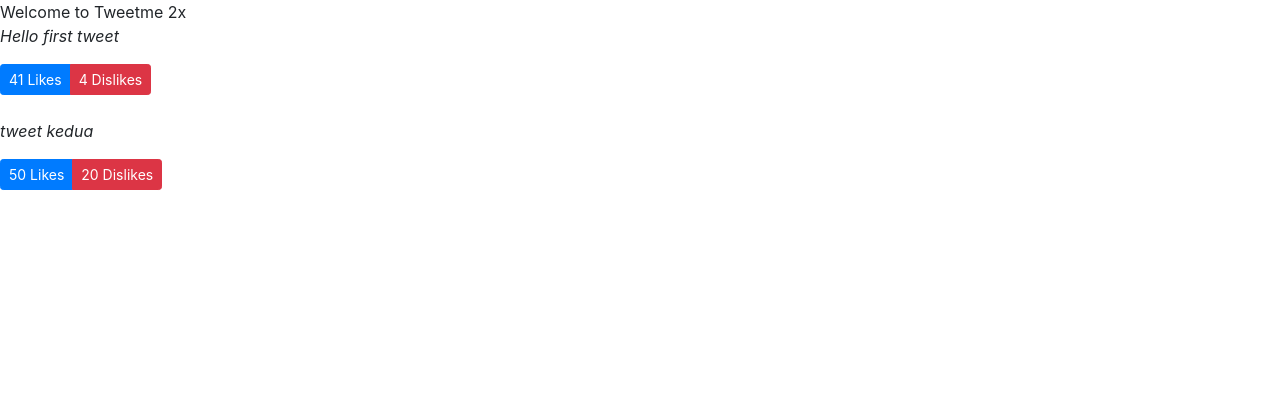
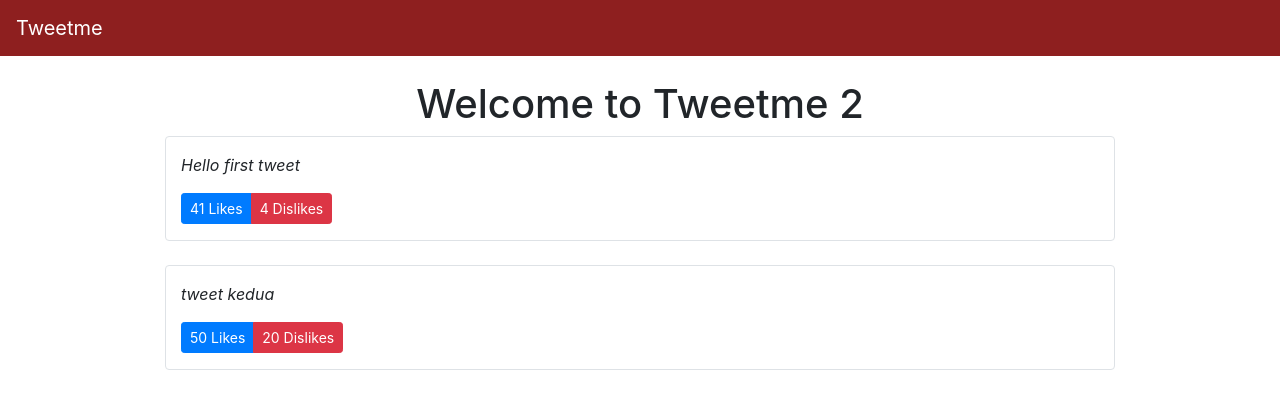
Before and after one commit to rahmadsandy/Django-React-Tweetme2-Roadmap, a Django app: page / in a window 1280 px wide. Shown: the top 409 px of the page. Run offline with Django 3.2, Linux system fonts and the light colour scheme; data comes from the database, SQL or seed files in the repository; data that the repository does not hold is empty; some libraries are stand-ins or nearby versions.

Commit message:
21 - Rapid Implement of Bootstrap Theme

```diff
--- a/templates/base.html
+++ b/templates/base.html
@@ -7,12 +7,19 @@
 
     <!-- Bootstrap CSS -->
     <link rel="stylesheet" href="https://stackpath.bootstrapcdn.com/bootstrap/4.4.1/css/bootstrap.min.css" integrity="sha384-Vkoo8x4CGsO3+Hhxv8T/Q5PaXtkKtu6ug5TOeNV6gBiFeWPGFN9MuhOf23Q9Ifjh" crossorigin="anonymous">
-
+    <style>
+      .bg-tweetme {
+          background-color: #8e1f1f!important;
+      }
+    </style>
     <title>Tweetme 2 {% block head_title %}{% endblock head_title%}</title>
   </head>
   <body>
-    {% block content %}
-    {% endblock content %}
+    {% include "components/navbar.html" %}
+    <div class='container'>
+      {% block content %}
+      {% endblock content %}
+    </div>
     <!-- DRY Don't Repeat Yourself -->
     <!-- Optional JavaScript -->
     <!-- jQuery first, then Popper.js, then Bootstrap JS -->
--- /dev/null
+++ b/templates/components/navbar.html
@@ -0,0 +1,35 @@
+<nav class="navbar navbar-expand-lg navbar-dark bg-tweetme mb-4">
+    <a class="navbar-brand" href="/">Tweetme</a>
+    <button class="navbar-toggler" type="button" data-toggle="collapse" data-target="#navbarSupportedContent" aria-controls="navbarSupportedContent" aria-expanded="false" aria-label="Toggle navigation">
+      <span class="navbar-toggler-icon"></span>
+    </button>
+
+    <div class="collapse navbar-collapse d-none" id="navbarSupportedContent">
+      <ul class="navbar-nav mr-auto d-none">
+        <li class="nav-item active">
+          <a class="nav-link" href="#">Home <span class="sr-only">(current)</span></a>
+        </li>
+        <li class="nav-item">
+          <a class="nav-link" href="#">Link</a>
+        </li>
+        <li class="nav-item dropdown">
+          <a class="nav-link dropdown-toggle" href="#" id="navbarDropdown" role="button" data-toggle="dropdown" aria-haspopup="true" aria-expanded="false">
+            Dropdown
+          </a>
+          <div class="dropdown-menu" aria-labelledby="navbarDropdown">
+            <a class="dropdown-item" href="#">Action</a>
+            <a class="dropdown-item" href="#">Another action</a>
+            <div class="dropdown-divider"></div>
+            <a class="dropdown-item" href="#">Something else here</a>
+          </div>
+        </li>
+        <li class="nav-item">
+          <a class="nav-link disabled" href="#" tabindex="-1" aria-disabled="true">Disabled</a>
+        </li>
+      </ul>
+      <form class="form-inline my-2 my-lg-0 d-none">
+        <input class="form-control mr-sm-2" type="search" placeholder="Search" aria-label="Search">
+        <button class="btn btn-outline-success my-2 my-sm-0" type="submit">Search</button>
+      </form>
+    </div>
+  </nav>
--- a/templates/pages/home.html
+++ b/templates/pages/home.html
@@ -6,7 +6,11 @@ this is amazing!!!!
 
 
 {% block content %}
-Welcome to Tweetme 2x
+<div class='row text-center'>
+    <div class='col'>
+        <h1>Welcome to Tweetme 2</h1>
+    </div>
+</div>
 
 <style>
     .tweet {
@@ -15,8 +19,8 @@ Welcome to Tweetme 2x
 </style>
 
 
-<div id="tweets">
-    Replace Me
+<div class="row" id="tweets">
+    Looading ....
 </div>
 
 <script>
@@ -41,7 +45,7 @@ Welcome to Tweetme 2x
     }
 
     function formatTweetElemet(tweet) {
-        var formattedTweet = "<div class='mb-4 tweet' id='tweet-" + tweet.id
+        var formattedTweet = "<div class='col-12 col-md-10 mx-auto border rounded py-3 mb-4 tweet' id='tweet-" + tweet.id
     + "'><p>" + tweet.content +
         "</p><div class='btn-group'>" + LikeBtn(tweet) + DislikeBtn(tweet) +
         "</div></div>"
```
Also changed, not shown: Readme.md, templates/components/footer.html (added).
